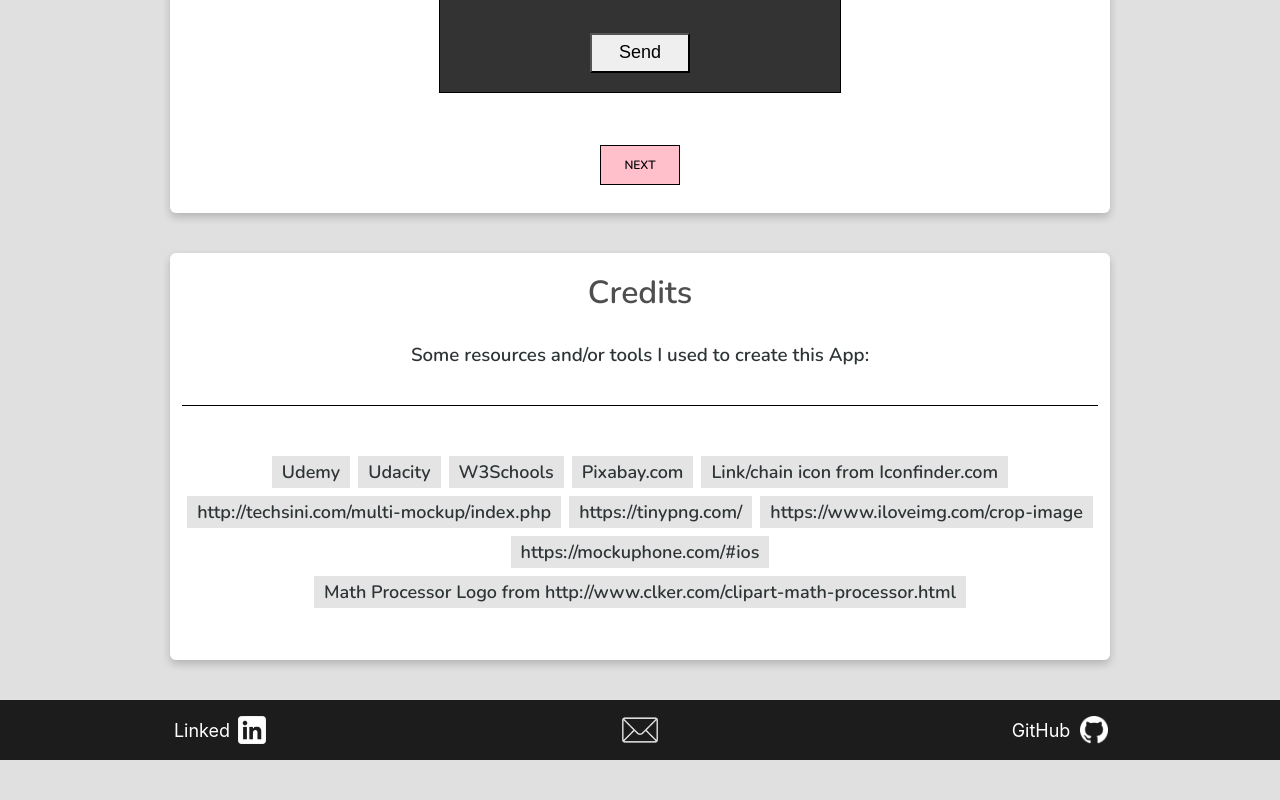
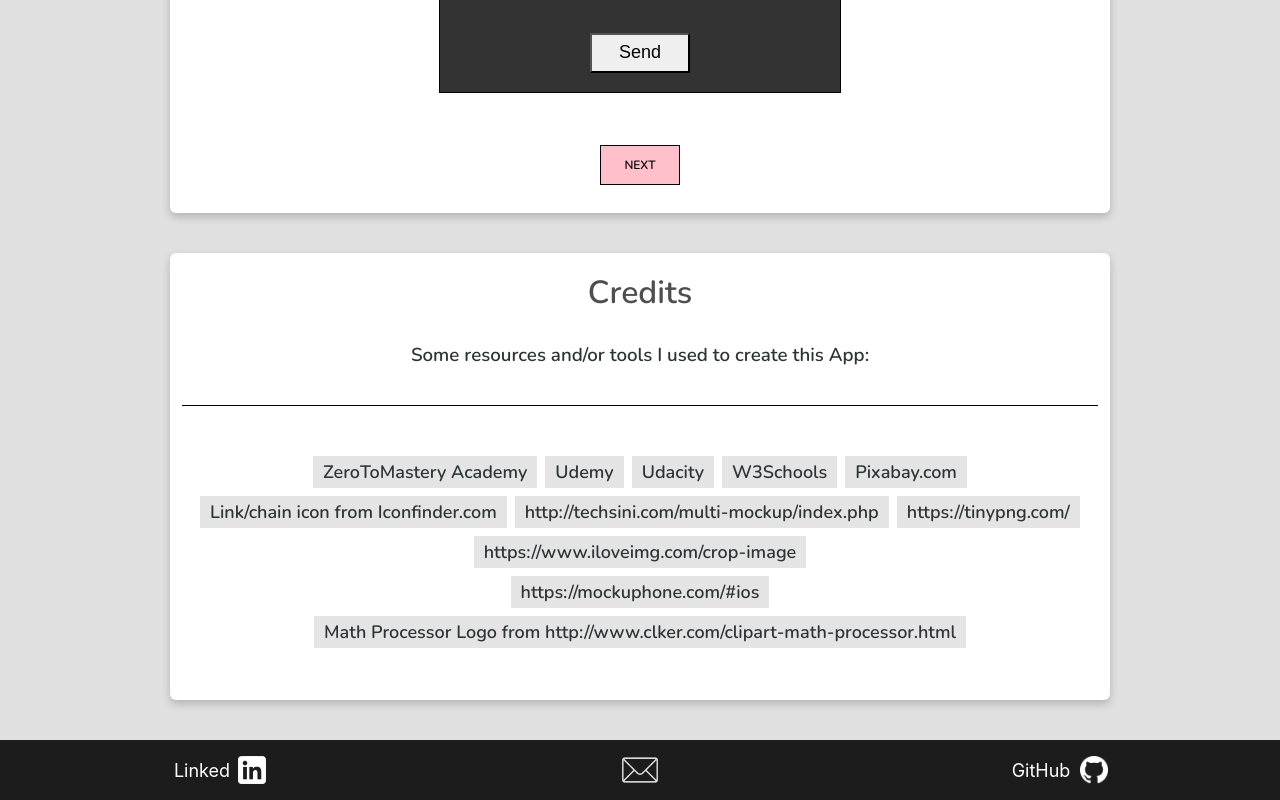
Before and after one commit to ytrkptl/portfolio-app, a React (Create React App) app: page / in a window 1280 px wide. Shown: the part 5063-5863 px from the top of the page. Before the commit the page ends 5823 px from the top, so only its background shows below. Built offline with nearby package versions, Linux system fonts and the light colour scheme; no server answers.

Commit message:
added an item to credits array

```diff
--- a/src/components/IndividualCards/Credits/Credits.js
+++ b/src/components/IndividualCards/Credits/Credits.js
@@ -4,6 +4,7 @@ import CustomCard3 from '../../Card-wrapper/CustomCard3';
 import './Credits.css';
 
 let credits = [
+	'ZeroToMastery Academy',
 	'Udemy',
 	'Udacity',
 	'W3Schools',
```
